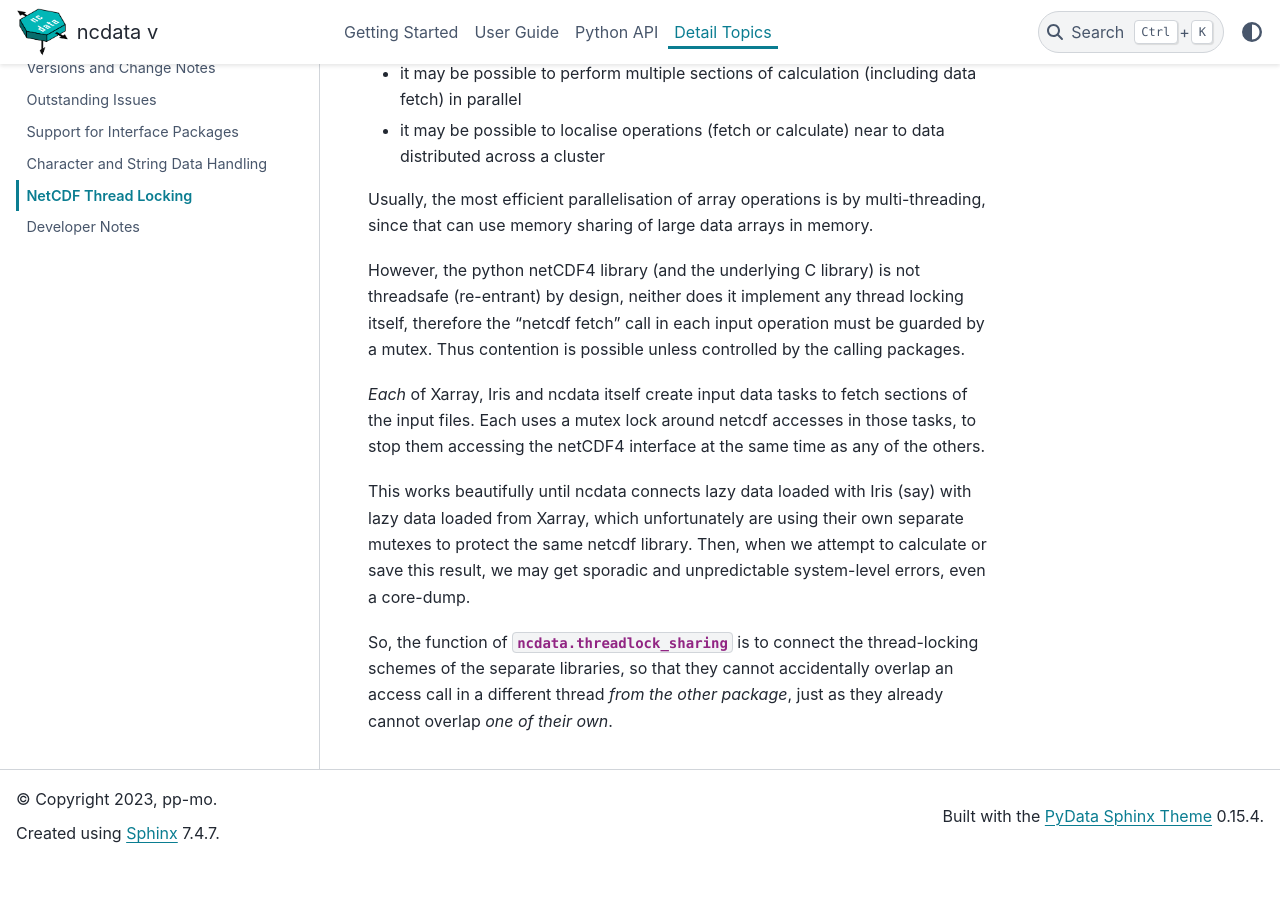
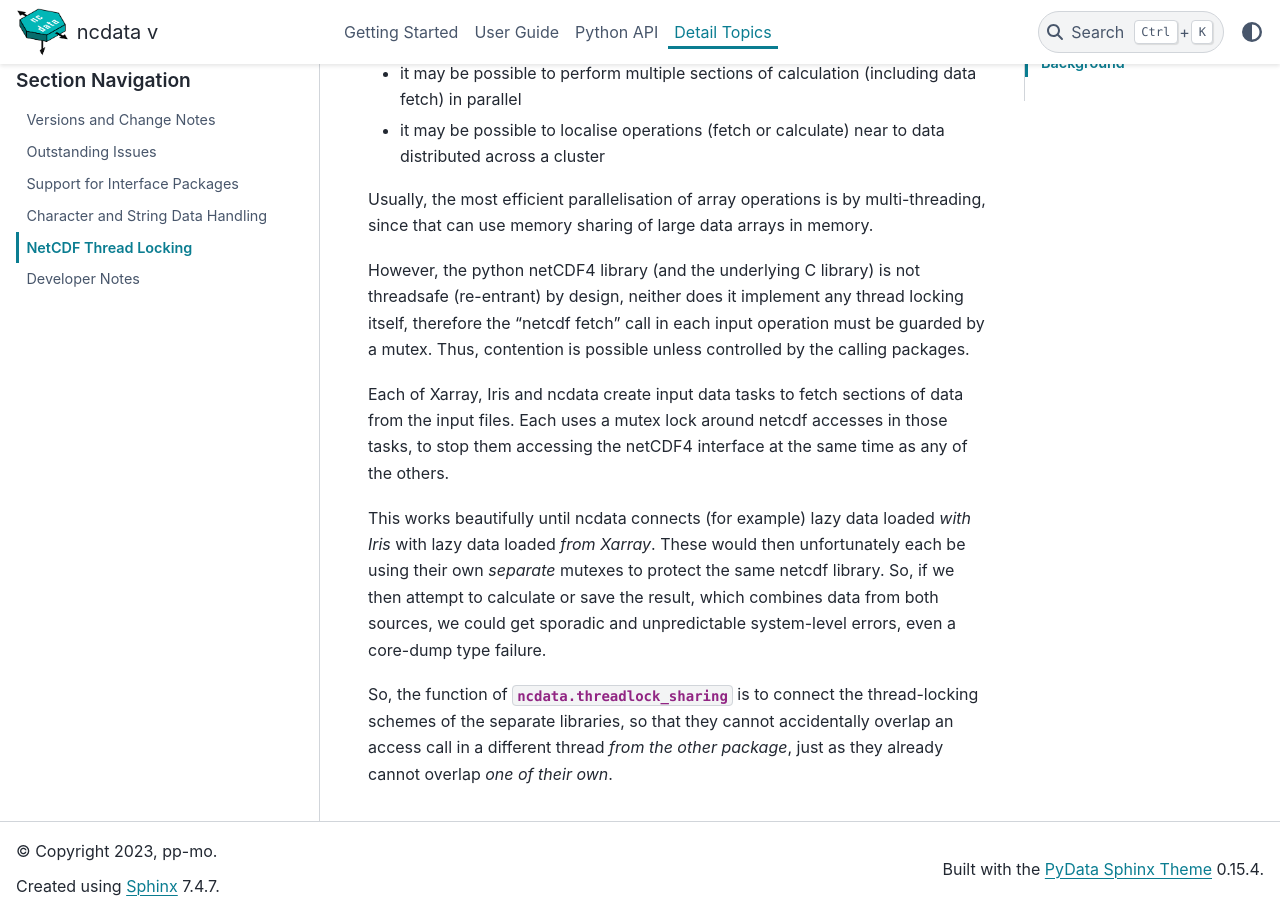
Before and after one commit to pp-mo/ncdata, a Sphinx documentation site: the page built from docs/details/threadlock_sharing.rst, in a window 1280 px wide and 900 px high, scrolled down 1337 px. Built offline with Sphinx 7.4.7 and the PyData theme 0.15.4, drawn with Linux system fonts in a browser that asks for light colours; the version number could not be read and is left out; before the commit the page ends 2199 px from its top, so only the background shows below that.

Commit message:
More review changes + tweaks.

```diff
--- a/docs/details/threadlock_sharing.rst
+++ b/docs/details/threadlock_sharing.rst
@@ -15,7 +15,9 @@
 packages (Iris, Xarray or ncdata).  The problem only occurs when you try to
 realise/calculate/save results which combine data loaded from a mixture of sources.
 
-sample code::
+sample code:
+
+.. code-block:: python
 
     from ncdata.threadlock_sharing import enable_lockshare, disable_lockshare
     from ncdata.xarray import from_xarray
@@ -31,7 +33,9 @@
 
     disable_lockshare()
 
-or::
+... *or* ...
+
+.. code-block:: python
 
     with lockshare_context(iris=True):
         ncdata = NcData(source_filepath)
@@ -59,16 +63,17 @@
 However, the python netCDF4 library (and the underlying C library) is not threadsafe
 (re-entrant) by design, neither does it implement any thread locking itself, therefore
 the “netcdf fetch” call in each input operation must be guarded by a mutex.
-Thus contention is possible unless controlled by the calling packages.
+Thus, contention is possible unless controlled by the calling packages.
 
-*Each* of Xarray, Iris and ncdata itself create input data tasks to fetch sections of
+Each of Xarray, Iris and ncdata create input data tasks to fetch sections of data from
 the input files.  Each uses a mutex lock around netcdf accesses in those tasks, to stop
 them accessing the netCDF4 interface at the same time as any of the others.
 
-This works beautifully until ncdata connects lazy data loaded with Iris (say) with
-lazy data loaded from Xarray, which unfortunately are using their own separate mutexes
-to protect the same netcdf library. Then, when we attempt to calculate or save this
-result, we may get sporadic and unpredictable system-level errors, even a core-dump.
+This works beautifully until ncdata connects (for example) lazy data loaded *with Iris*
+with lazy data loaded *from Xarray*.  These would then unfortunately each be using their
+own *separate* mutexes to protect the same netcdf library.  So, if we then attempt to
+calculate or save the result, which combines data from both sources, we could get
+sporadic and unpredictable system-level errors, even a core-dump type failure.
 
 So, the function of :mod:`ncdata.threadlock_sharing` is to connect the thread-locking
 schemes of the separate libraries, so that they cannot accidentally overlap an access
```
